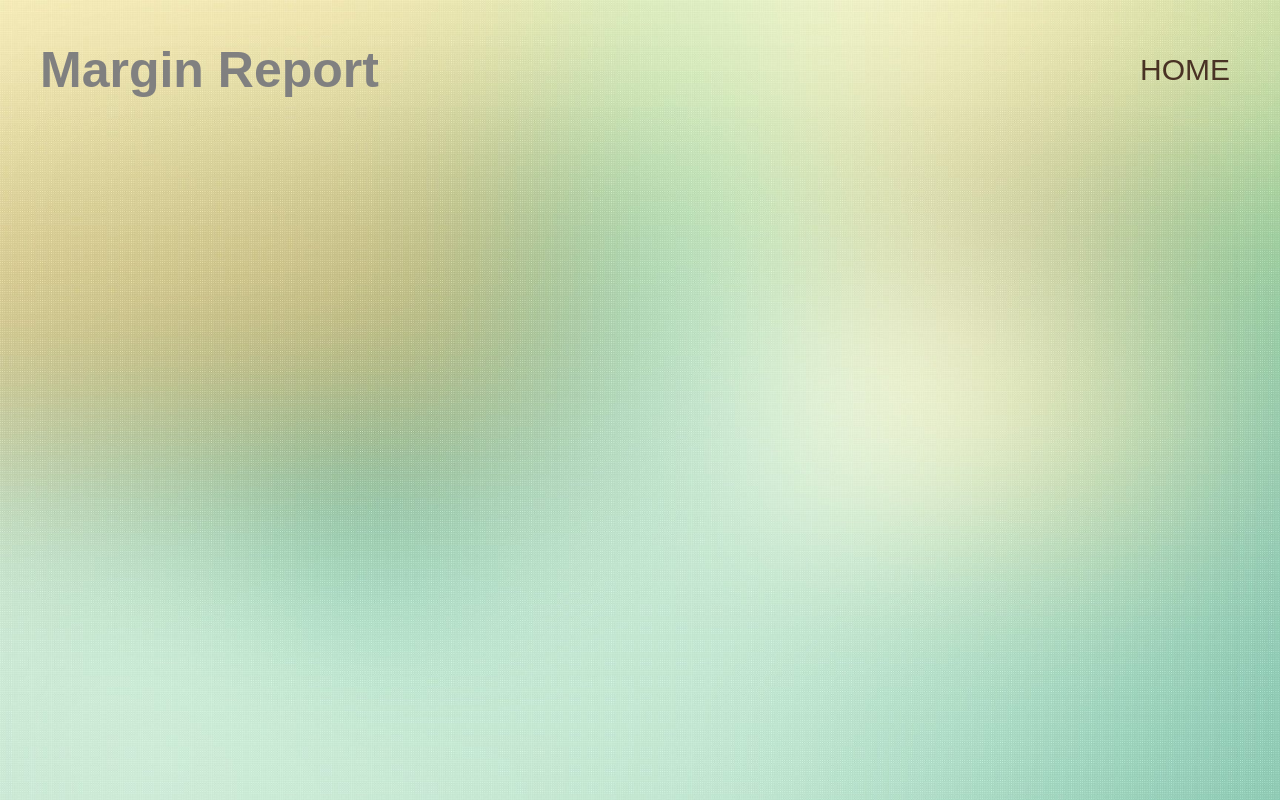
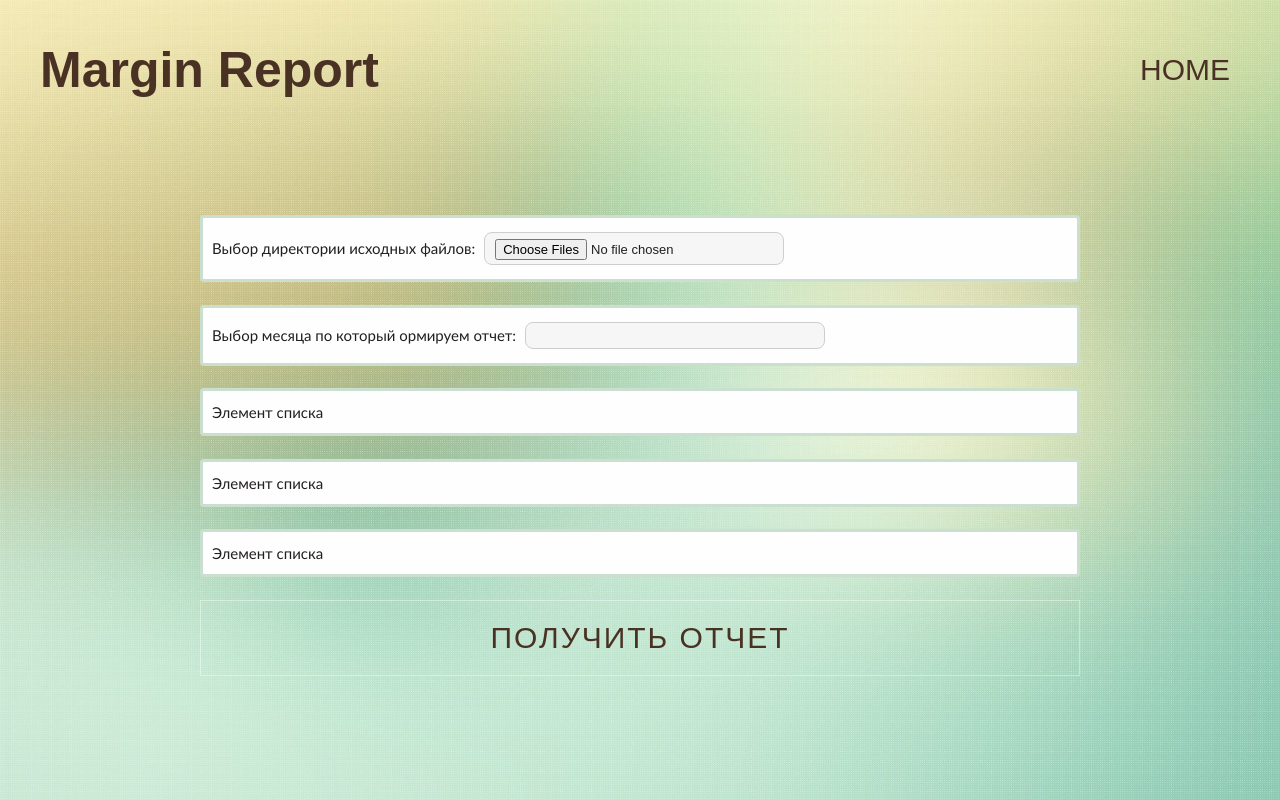
Before and after one commit to nikioioio/report_portal_akz, a Django app: page /margin_report/ in a window 1280 px wide. Run offline with Django 3.2, Linux system fonts and the light colour scheme; some libraries are stand-ins or nearby versions; some web fonts are replaced.

Commit message:
Первый коммит

```diff
--- /dev/null
+++ b/margin_report/static/margin_report/js/main.js
@@ -0,0 +1,22 @@
+function get_val() {
+    var control = document.getElementById("ctrl");
+    var data1 = new FormData()
+    // data1.append('dcn', $('#docn').val())
+    // data1.append('dc', $('#doc').val())
+    data1.append('test', control.files[0])
+
+    var token = '{{ csrf_token }}';
+    alert('csrf generated');
+
+    $.ajax({
+        type: 'POST',
+        url: 'upl/',
+        data: data1,
+        processData: false,
+        contentType: false,
+        headers: {'X-CSRFToken': token},
+        success: function (data) {
+            alert(data)
+        }
+    })
+}
--- /dev/null
+++ b/margin_report/static/margin_report/main.css
@@ -0,0 +1,110 @@
+input {
+    padding: 10px 10px;
+    width: 300px;
+    font-size: 13px;
+    padding: 6px 0 4px 10px;
+    border: 1px solid #cecece;
+    background: #F6F6f6;
+    border-radius: 8px;
+    margin: 5px;
+}
+
+/*.wrapper {*/
+/*    width: 20%;*/
+/*    display: flex;*/
+/*    flex-direction: column;*/
+/*}*/
+
+
+.bullet {
+	padding: 0;
+    margin-left: 0;
+    list-style: none;
+    counter-reset: li;
+}
+
+.bullet li {
+    position: relative;
+    margin-bottom: 1.5em;
+    border: 3px solid #CADFCF;
+    padding: 0.6em;
+    border-radius: 4px;
+    background: #FEFEFE;
+    color: #231F20;
+    font-family: "Trebuchet MS", "Lucida Sans";
+}
+
+.bullet li:before {
+    position: absolute;
+    top: -0.7em;
+    padding-left: 0.4em;
+    padding-right: 0.4em;
+    font-size: 16px;
+    font-weight: bold;
+    color: #DCC24B;
+    background: #FEFEFE;
+    border-radius: 50%;
+    counter-increment: li;
+    /*content: counter(li);*/
+}
+
+.border-button {
+	width:100%;
+    text-decoration: none;
+    display: inline-block;
+    padding: 20px 30px;
+    /*margin: 10px 20px;*/
+    position: relative;
+    color: #493224;
+    border: 1px solid rgba(255, 255, 255, .4);
+    background: none;
+	font-size: 30px;
+    font-weight: 300;
+    font-family: 'Montserrat', sans-serif;
+    text-transform: uppercase;
+    letter-spacing: 2px;
+}
+
+.border-button:before, .border-button:after {
+    content: "";
+    position: absolute;
+    width: 0;
+    height: 0;
+    opacity: 0;
+    box-sizing: border-box;
+}
+
+.border-button:before {
+    bottom: 0;
+    left: 0;
+    border-left: 1px solid #ffffff;
+    border-top: 1px solid white;
+    transition: 0s ease opacity .8s, .2s ease width .4s, .2s ease height .6s;
+}
+
+.border-button:after {
+    top: 0;
+    right: 0;
+    border-right: 1px solid white;
+    border-bottom: 1px solid white;
+    transition: 0s ease opacity .4s, .2s ease width, .2s ease height .2s;
+}
+
+.border-button:hover:before,
+.border-button:hover:after {
+    height: 100%;
+    width: 100%;
+    opacity: 1;
+}
+
+.border-button:hover:before {
+    transition: 0s ease opacity 0s, .2s ease height, .2s ease width .2s;
+}
+
+.border-button:hover:after {
+    transition: 0s ease opacity .4s, .2s ease height .4s, .2s ease width .6s;
+}
+
+.border-button:hover {
+    background: rgba(255, 255, 255, .2);
+}
--- a/margin_report/templates/margin_report/index.html
+++ b/margin_report/templates/margin_report/index.html
@@ -1 +1,25 @@
 {% extends "base.html" %}
+{% load static %}
+
+{% block css_files %}
+    <link rel="stylesheet" href="{% static "margin_report/main.css" %}">
+{% endblock %}
+
+{% block content %}
+
+    <ol class="bullet">
+        <li>Выбор директории исходных файлов: <input type="file"  id="ctrl" webkitdirectory directory multiple/></li>
+        <li>Выбор месяца по который ормируем отчет: <input type="number"></li>
+        <li>Элемент списка</li>
+        <li>Элемент списка</li>
+        <li>Элемент списка</li>
+    </ol>
+
+
+    <button class="border-button" onclick="get_val()">Получить отчет</button>
+
+
+
+
+    <script type="text/javascript" src="{% static "./margin_report/js/main.js" %}"></script>
+{% endblock %}
--- a/margin_report/urls.py
+++ b/margin_report/urls.py
@@ -2,5 +2,6 @@ from django.urls import path
 from . import views
 
 urlpatterns = [
-    path("", views.starting_page, name = "starting-page-margin")
+    path("", views.starting_page, name = "starting-page-margin"),
+    path('upl/', views.upload_files, name = 'upload_files')
 ]
--- a/margin_report/views.py
+++ b/margin_report/views.py
@@ -1,7 +1,24 @@
+from django.http import HttpResponse
 from django.shortcuts import render
+from django.utils.datastructures import MultiValueDictKeyError
+from django.views.decorators.csrf import csrf_exempt
+import pandas as pd
 
 # Create your views here.
 
 def starting_page(request):
     title = 'Margin Report'
     return render(request, "margin_report/index.html",context={'title':title})
+
+@csrf_exempt
+def upload_files(request):
+
+    if request.method == 'POST':
+        try:
+            file = request.FILES['test']
+            df = pd.read_excel(file)
+            print(df)
+
+            return HttpResponse(200)
+        except MultiValueDictKeyError:
+            return HttpResponse('При загрузке Файла произошла ошибка')
--- a/static/app.css
+++ b/static/app.css
@@ -1,5 +1,8 @@
 @import url('https://fonts.googleapis.com/css2?family=Kaushan+Script&family=KoHo:wght@300;400&display=swap');
 
+:root{
+    --color_font: #493224;
+}
 
 body {
     margin: 0;
@@ -76,7 +79,7 @@ h1,h2,h3,h4,h5,h6{
 .header_logo{
     font-size: 50px;
     font-weight: bold;
-    color: gray;
+    color: var(--color_font);
 }
 
 .nav{
@@ -88,7 +91,7 @@ h1,h2,h3,h4,h5,h6{
     display: inline-block;
     vertical-align: top;
     margin: 0 10px;
-    color: #493224;
+    color: var(--color_font);
     text-decoration: none;
     transition: color .2s linear;
     font-size: 30px;
@@ -103,7 +106,7 @@ h1,h2,h3,h4,h5,h6{
     width: 100%;
     height: 3px;
 
-    background-color: #493224;
+    background-color: var(--color_font);
     opacity: 0;
     position: absolute;
 
@@ -112,7 +115,7 @@ h1,h2,h3,h4,h5,h6{
 }
 
 .nav__link:hover{
-    color: #493224;
+    color: var(--color_font);
 
 }
 
--- a/templates/base.html
+++ b/templates/base.html
@@ -37,14 +37,6 @@
             <div class="intro__inner">
                 {% block content %}
 
-{#                    <ul class="border">#}
-{#                        <li><a class="nav__link" a href="{% url "starting-page-margin"%}">Отчет по маржинальности</a></li>#}
-{#                        <li><a class="nav__link" a href="">Отчет2</a></li>#}
-{#                        <li><a class="nav__link" a href="">Отчет3</a></li>#}
-{#                        <li><a class="nav__link" a href="">Отчет4</a></li>#}
-{#                        <li><a class="nav__link" a href="">Отчет5</a></li>#}
-{#                    </ul>#}
-
                 {% endblock %}
             </div>
         </div>
```
